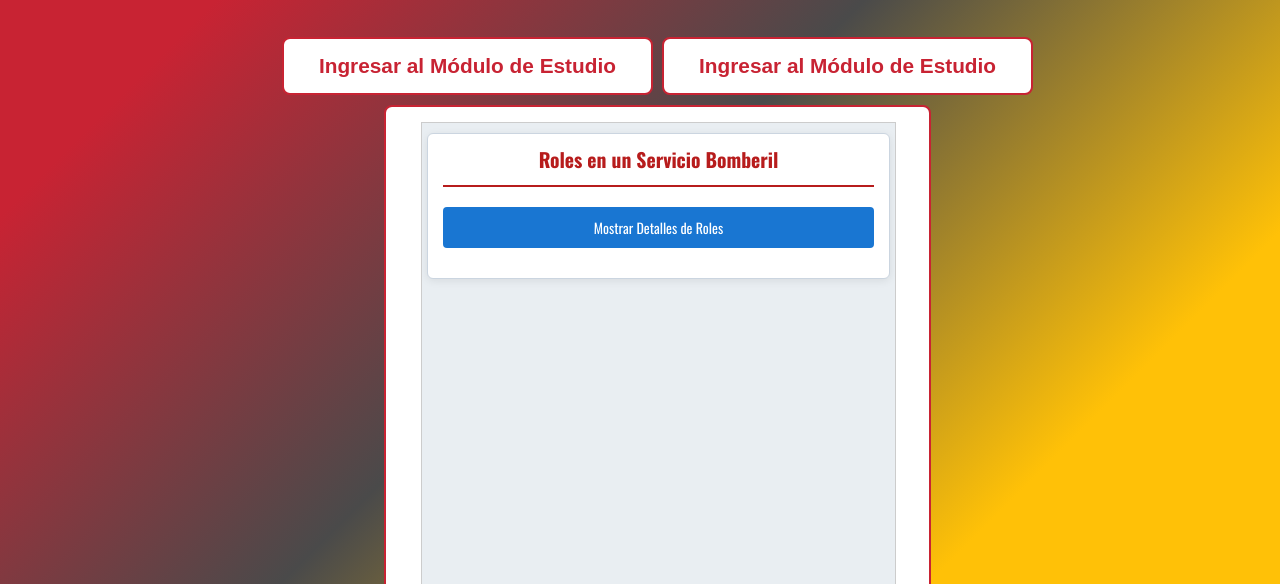
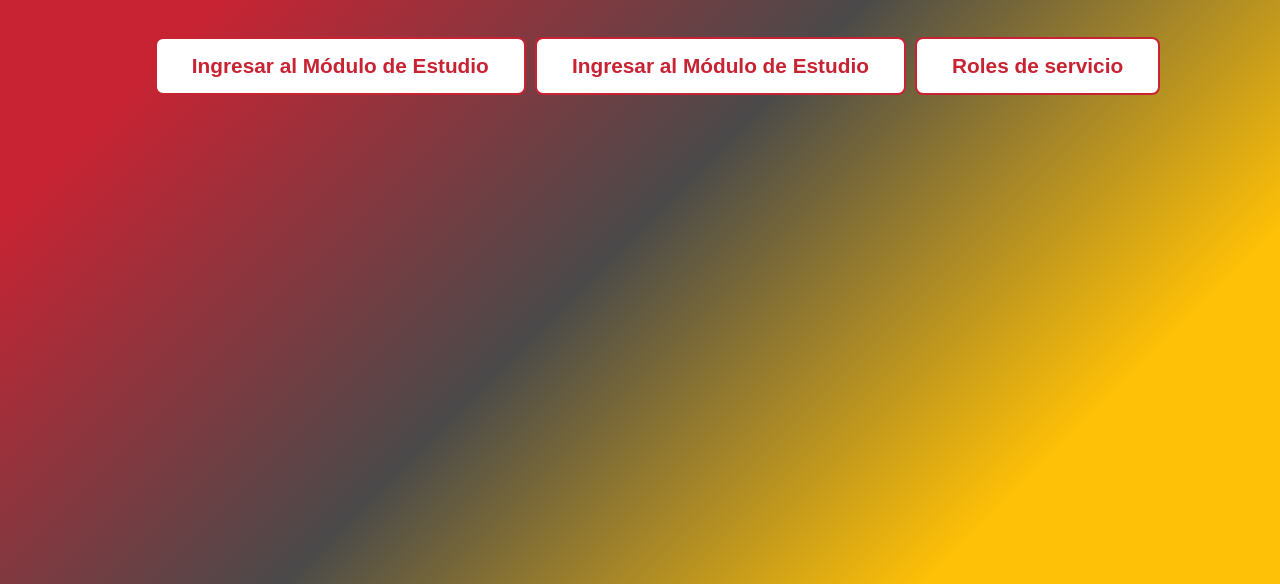
Before and after one commit to Edumaxi21/aspirantes2025, a plain HTML site: page index.html in a window 1280 px wide. Shown: the part 216-800 px from the top of the page. Drawn offline with nearby package versions, Linux system fonts and the light colour scheme.

Commit message:
Actualizar index.html

```diff
--- a/index.html
+++ b/index.html
@@ -29,7 +29,7 @@
         <p>INOVB 166</p>
         <button id="enter-app-button">Ingresar al Módulo de Estudio</button>
         <button id="enter-app-button">Ingresar al Módulo de Estudio</button>
-        <button id="enter-app-button"><iframe src="rolesenunservicio.html" width="100%" height="600px" style="border:1px solid #ccc;"></iframe>Roles de servicio</button>
+        <button id="enter-app-button">Roles de servicio</button>
     </div>
 
     <div class="main-container" style="display:none;">
@@ -796,6 +796,7 @@
     </iframe>
 </div>
 
+<iframe src="rolesenunservicio.html" width="100%" height="600px" style="border:1px solid #ccc;"></iframe>
     <script>
 
     </script>
```
